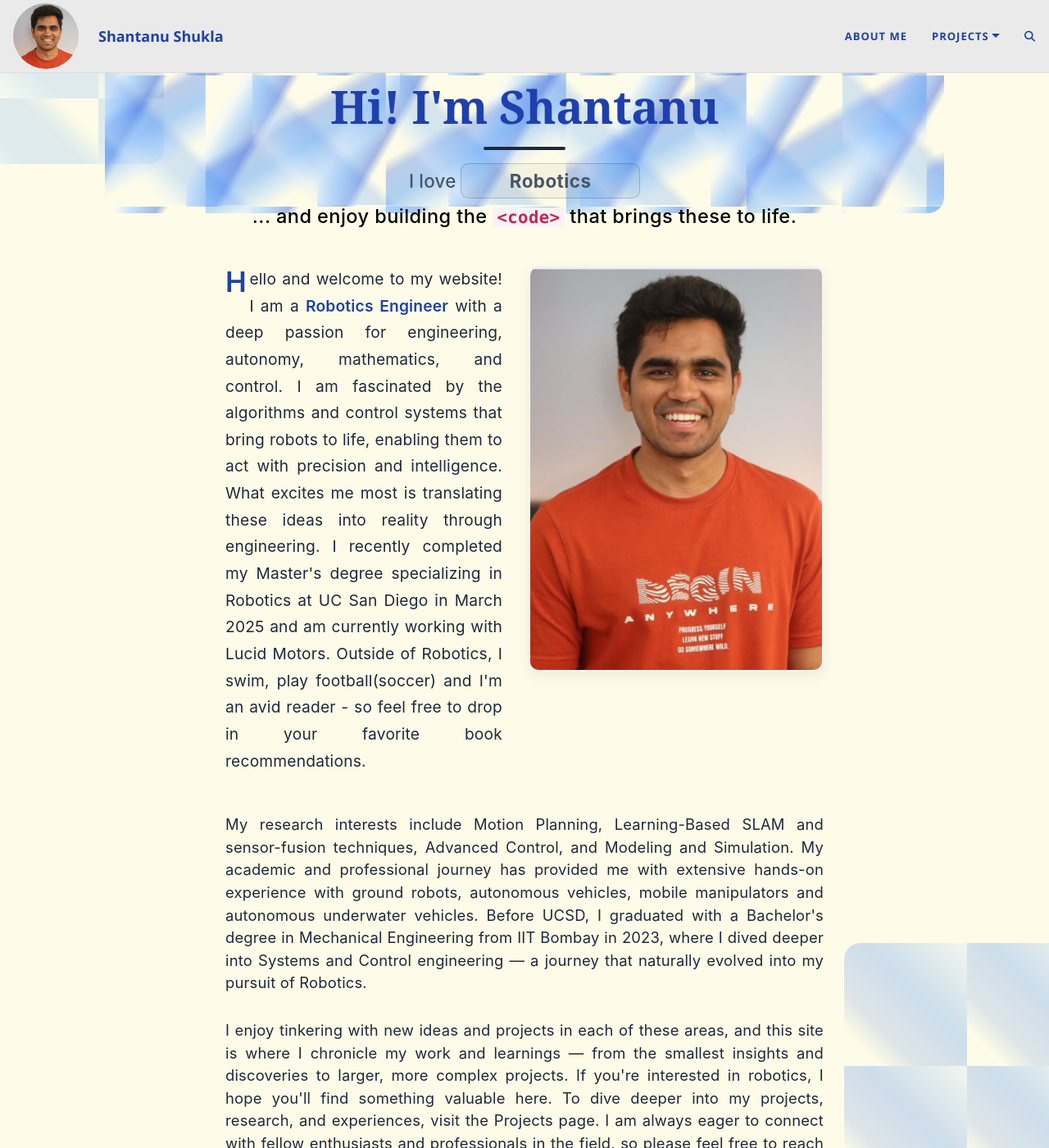
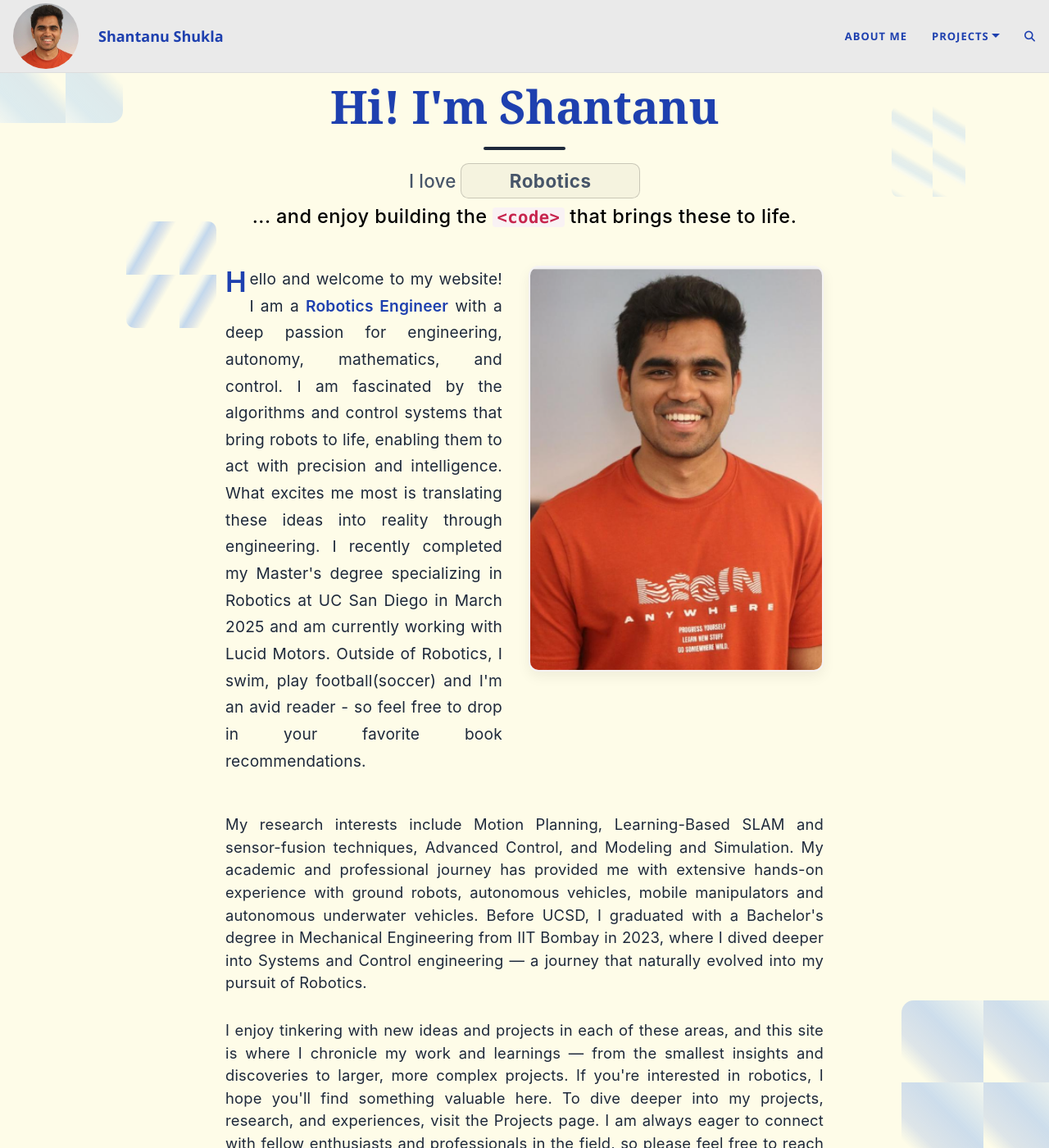
Before and after one commit to shantanusshukla/shantanusshukla.github.io, a Jekyll site: the page built from index.html, in a window 1280 px wide and 1400 px high. Shown: the whole window at 82% size. Built offline with Jekyll 4.4.1, drawn with Linux system fonts in a browser that asks for light colours; the list of posts is cut into pages by our own code; comment, search, counter and statistics services are not loaded.

Commit message:
new texture zones

```diff
--- a/assets/css/style.css
+++ b/assets/css/style.css
@@ -103,97 +103,119 @@
   display: none; /* Remove full-page texture */
 }
 
-/* Strategic texture zones for specific page areas */
-
-/* Texture behind main title area */
-.intro-header {
-  position: relative;
-}
-
-.intro-header::before {
-  content: '';
-  position: absolute;
-  top: -20px;
-  left: 10%;
-  right: 10%;
-  height: 200px;
-  background:
-    /* Low-poly texture for title area */
-    linear-gradient(45deg,
-      transparent 0%, transparent 20%,
-      rgba(219, 234, 254, 0.3) 25%, rgba(147, 197, 253, 0.4) 35%, rgba(59, 130, 246, 0.2) 45%,
-      transparent 50%, transparent 100%),
-    linear-gradient(-30deg,
-      transparent 0%, transparent 30%,
-      rgba(191, 219, 254, 0.4) 35%, rgba(96, 165, 250, 0.5) 45%, rgba(37, 99, 235, 0.3) 55%,
-      transparent 60%, transparent 100%),
-    linear-gradient(120deg,
-      transparent 0%, transparent 25%,
-      rgba(239, 246, 255, 0.5) 30%, rgba(147, 197, 253, 0.6) 40%, rgba(29, 78, 216, 0.4) 50%,
-      transparent 55%, transparent 100%);
-  background-size: 180px 180px, 220px 220px, 160px 160px;
-  background-position: 0% 50%, 70% 20%, 30% 80%;
-  border-radius: 20px;
-  z-index: -1;
-}
-
-/* Texture accent around profile/content area */
-.home-section {
-  position: relative;
-}
-
-.home-section::after {
-  content: '';
-  position: absolute;
-  top: 50px;
-  right: 5%;
-  width: 300px;
-  height: 400px;
-  background:
-    linear-gradient(60deg,
-      transparent 0%, transparent 35%,
-      rgba(224, 231, 255, 0.25) 40%, rgba(96, 165, 250, 0.35) 45%, rgba(59, 130, 246, 0.15) 50%,
-      transparent 55%, transparent 100%),
-    linear-gradient(-45deg,
-      transparent 0%, transparent 40%,
-      rgba(191, 219, 254, 0.3) 45%, rgba(37, 99, 235, 0.4) 50%, rgba(29, 78, 216, 0.2) 55%,
-      transparent 60%, transparent 100%);
-  background-size: 140px 140px, 180px 180px;
-  background-position: 20% 30%, 80% 70%;
-  border-radius: 15px;
-  z-index: -1;
-}
-
-/* Corner accent textures */
+/* Multiple strategic texture zones - smaller and well-distributed */
+
+/* Top-left corner accent */
 body::before {
   content: '';
   position: fixed;
   top: 0;
   left: 0;
-  width: 200px;
-  height: 200px;
+  width: 150px;
+  height: 150px;
   background:
     linear-gradient(45deg,
       rgba(239, 246, 255, 0.4) 0%, rgba(147, 197, 253, 0.3) 30%, rgba(96, 165, 250, 0.2) 60%,
       transparent 80%, transparent 100%);
-  background-size: 120px 120px;
-  border-radius: 0 0 20px 0;
+  background-size: 80px 80px;
+  border-radius: 0 0 15px 0;
   z-index: -1;
 }
 
+/* Bottom-right corner accent */
 body::after {
   content: '';
   position: fixed;
   bottom: 0;
   right: 0;
-  width: 250px;
-  height: 250px;
+  width: 180px;
+  height: 180px;
   background:
     linear-gradient(-135deg,
       rgba(219, 234, 254, 0.3) 0%, rgba(59, 130, 246, 0.25) 40%, rgba(37, 99, 235, 0.15) 70%,
       transparent 85%, transparent 100%);
-  background-size: 150px 150px;
-  border-radius: 20px 0 0 0;
+  background-size: 100px 100px;
+  border-radius: 15px 0 0 0;
+  z-index: -1;
+}
+
+/* Mid-right accent near profile area */
+.home-section {
+  position: relative;
+}
+
+.home-section::before {
+  content: '';
+  position: absolute;
+  top: 200px;
+  right: 2%;
+  width: 120px;
+  height: 160px;
+  background:
+    linear-gradient(60deg,
+      transparent 0%, transparent 35%,
+      rgba(224, 231, 255, 0.25) 40%, rgba(96, 165, 250, 0.3) 50%, rgba(59, 130, 246, 0.15) 60%,
+      transparent 70%, transparent 100%);
+  background-size: 70px 70px;
+  border-radius: 10px;
+  z-index: -1;
+}
+
+/* Left-center accent */
+.home-section::after {
+  content: '';
+  position: absolute;
+  top: 350px;
+  left: 5%;
+  width: 100px;
+  height: 140px;
+  background:
+    linear-gradient(-45deg,
+      transparent 0%, transparent 40%,
+      rgba(191, 219, 254, 0.25) 45%, rgba(37, 99, 235, 0.3) 55%, rgba(29, 78, 216, 0.15) 65%,
+      transparent 75%, transparent 100%);
+  background-size: 60px 60px;
+  border-radius: 8px;
+  z-index: -1;
+}
+
+/* Top-right small accent */
+.intro-header {
+  position: relative;
+}
+
+.intro-header::before {
+  content: '';
+  position: absolute;
+  top: 50px;
+  right: 8%;
+  width: 90px;
+  height: 110px;
+  background:
+    linear-gradient(30deg,
+      transparent 0%, transparent 30%,
+      rgba(239, 246, 255, 0.3) 35%, rgba(147, 197, 253, 0.25) 45%, rgba(96, 165, 250, 0.15) 55%,
+      transparent 65%, transparent 100%);
+  background-size: 50px 50px;
+  border-radius: 8px;
+  z-index: -1;
+}
+
+/* Bottom-left accent */
+.intro-header::after {
+  content: '';
+  position: absolute;
+  bottom: -100px;
+  left: 12%;
+  width: 110px;
+  height: 130px;
+  background:
+    linear-gradient(120deg,
+      transparent 0%, transparent 25%,
+      rgba(219, 234, 254, 0.25) 30%, rgba(59, 130, 246, 0.3) 40%, rgba(37, 99, 235, 0.15) 50%,
+      transparent 60%, transparent 100%);
+  background-size: 65px 65px;
+  border-radius: 10px;
   z-index: -1;
 }
 
```
